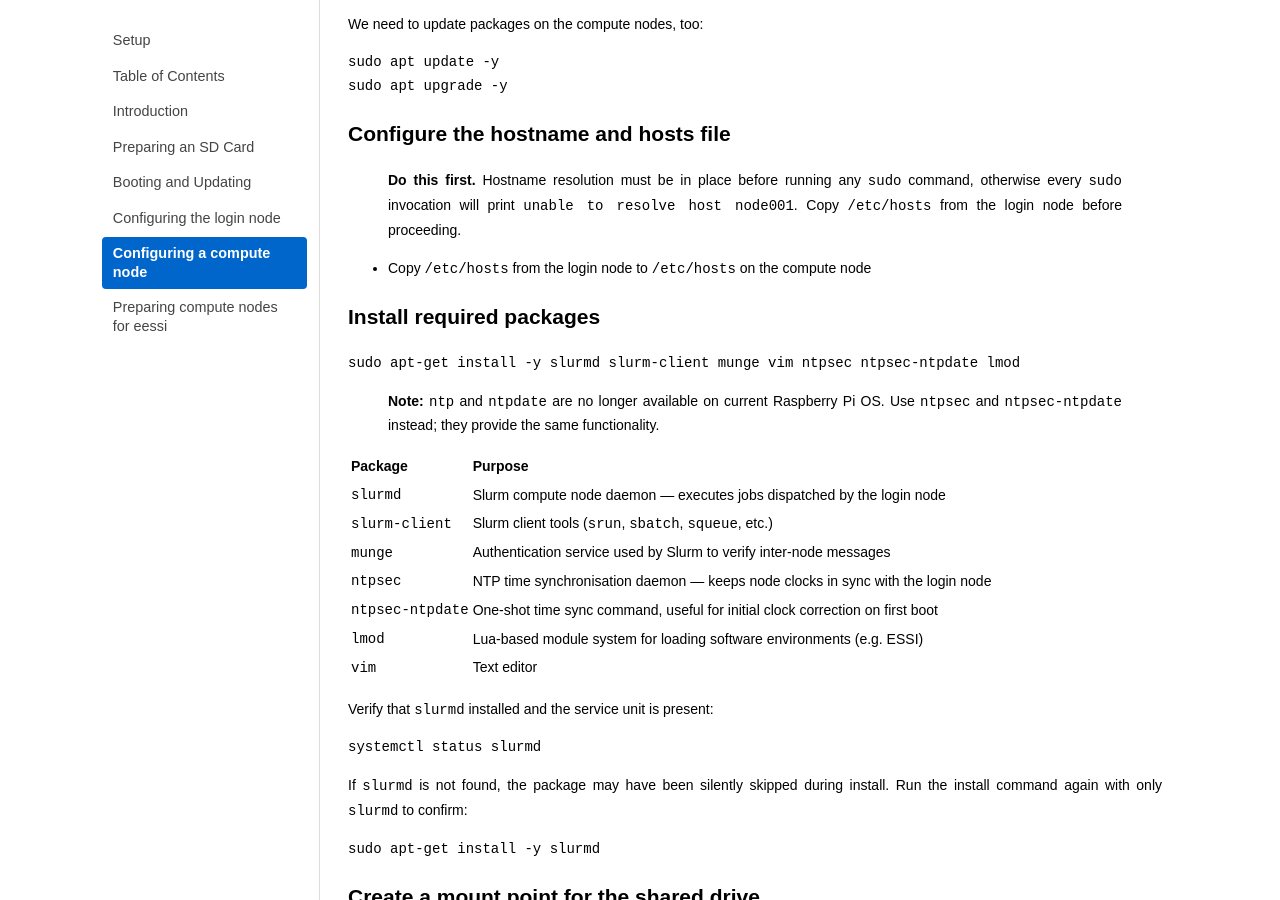
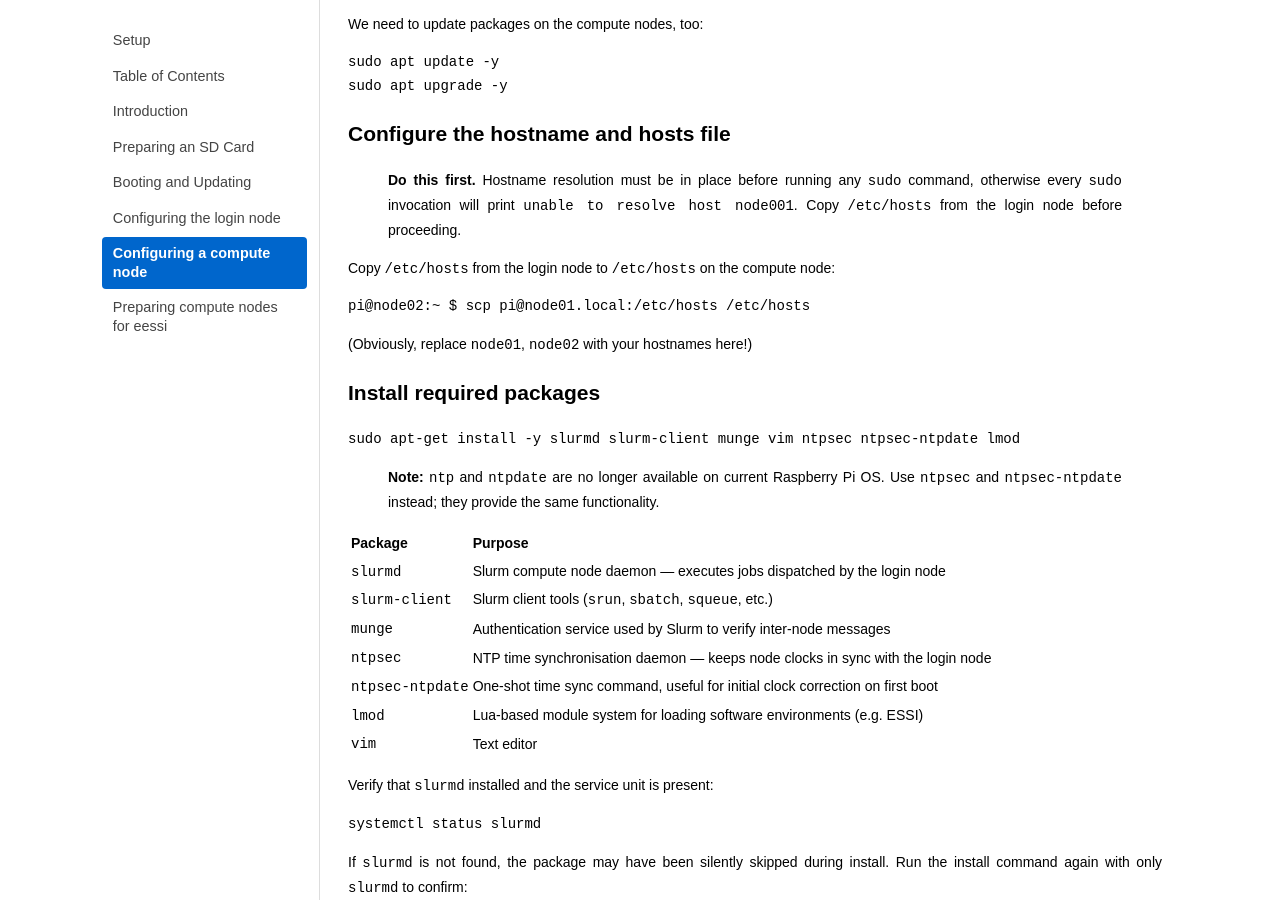
Before and after one commit to carpentriesoffline/Building_a_miniHPC_for_Training, a Jekyll site: the page built from 05-configurationCompute.md, in a window 1280 px wide and 900 px high, scrolled down 310 px. Built offline with Jekyll 4.4.1, drawn with Linux system fonts in a browser that asks for light colours.

Commit message:
Tell users how to copy the hostsfile

````diff
--- a/05-configurationCompute.md
+++ b/05-configurationCompute.md
@@ -23,7 +23,13 @@ sudo apt upgrade -y
 > otherwise every `sudo` invocation will print `unable to resolve host node001`. Copy `/etc/hosts`
 > from the login node before proceeding.
 
-- Copy `/etc/hosts` from the login node to `/etc/hosts` on the compute node
+Copy `/etc/hosts` from the login node to `/etc/hosts` on the compute node:
+
+```bash
+pi@node02:~ $ scp pi@node01.local:/etc/hosts /etc/hosts
+```
+
+(Obviously, replace `node01`, `node02` with your hostnames here!)
 
 ## Install required packages
 
````
